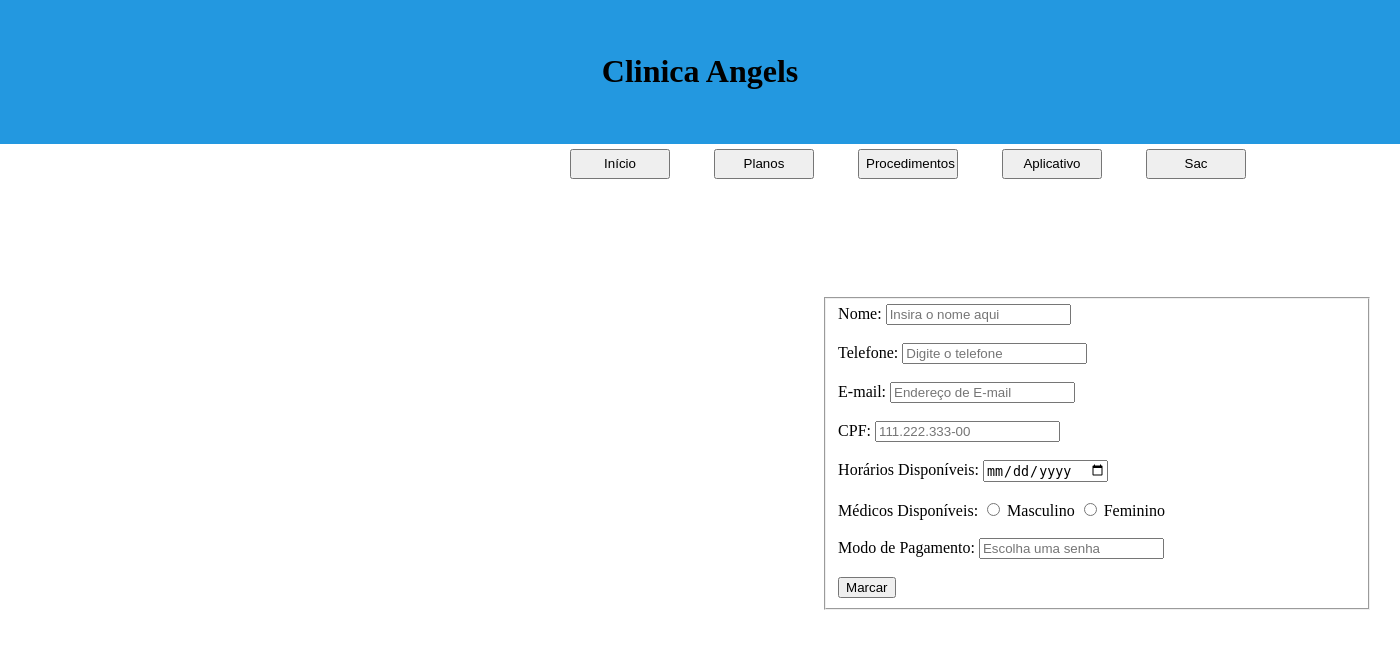
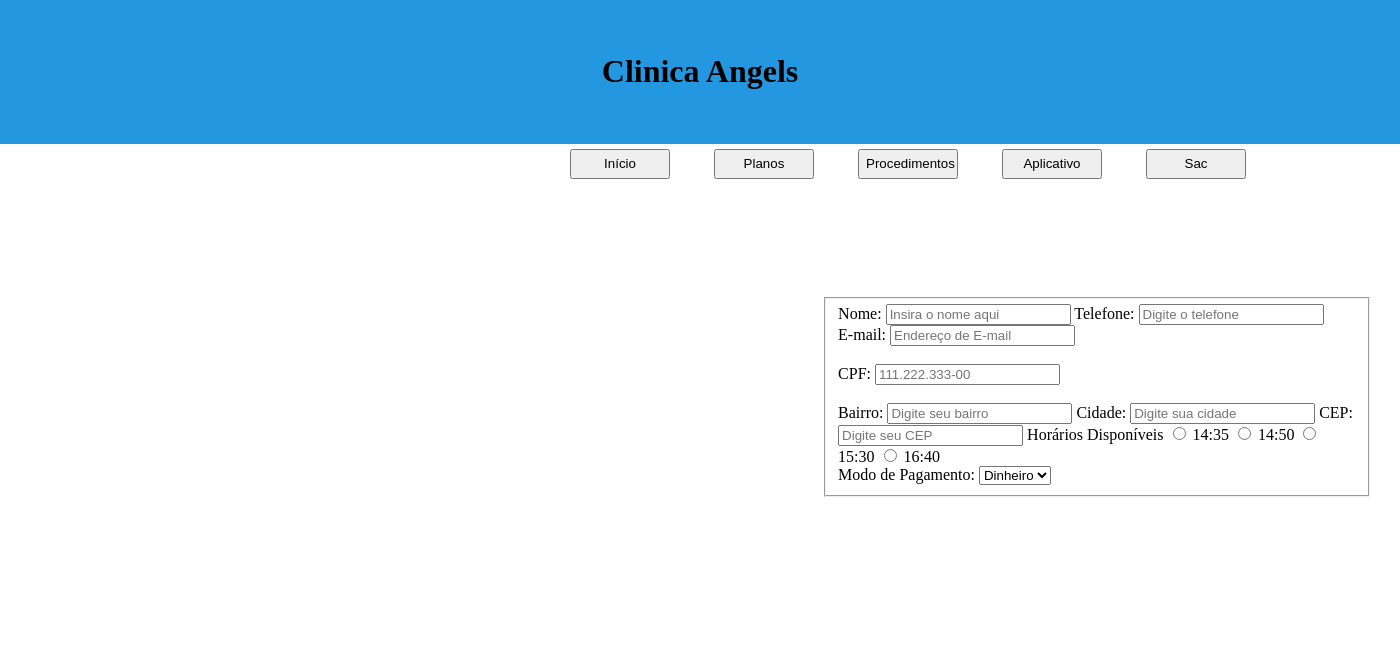
Before and after one commit to ThiagoDefini/clinica_angels, a PHP site: page /consultas.php in a window 1400 px wide. Shown: the top 649 px of the page. Run offline with PHP 8.4, Linux system fonts and the light colour scheme.

Commit message:
ajustes marcar consulta

```diff
--- a/consultas.php
+++ b/consultas.php
@@ -33,10 +33,10 @@
         <form id="formulario" autocomplete="off">
             <fieldset>
             <label>Nome: </label>
-            <input class="campo_nome"type="text" name="txtNome" required maxlength="100" placeholder="Insira o nome aqui"/> <br><br>
+            <input class="campo_nome" type="text" name="txtNome" required maxlength="100" placeholder="Insira o nome aqui"/>
 
             <label>Telefone: </label>
-            <input type="text" name="txtTelefone" required maxlength="100" placeholder="Digite o telefone"/> <br><br>
+            <input type="text" name="txtTelefone" required maxlength="100" placeholder="Digite o telefone"/>  <br>
 
             <label>E-mail: </label>
             <input type="email" name="txtEmail" required maxlength="100" placeholder="Endereço de E-mail"/> <br><br>
@@ -44,17 +44,27 @@
             <label>CPF: </label>
             <input type="text" name="txtCPF" required maxlength="100" placeholder="111.222.333-00"/> <br><br>
 
-            <label>Horários Disponíveis: </label>
-            <input type="date" name="txtCPF" required maxlength="100" placeholder="Cadastro de Pessoa Física"/> <br><br>
+            <label>Bairro: </label>
+            <input type="text" name="txtBairro" required maxlength="100" placeholder="Digite seu bairro"/>
 
-            <label>Médicos Disponíveis: </label>
-            <input type="radio" name="rbSexo" value="m" required/> Masculino
-            <input type="radio" name="rbSexo" value="f" required/> Feminino <br><br>
+            <label>Cidade: </label>
+            <input type="text" name="txtCidade" required maxlength="100" placeholder="Digite sua cidade"/>
+
+            <label>CEP: </label>
+            <input type="text" name="txtCEP" required maxlength="100" placeholder="Digite seu CEP"/>
+
+            <label>Horários Disponíveis</label>
+            <input type="radio" name="txtHora" required/> 14:35
+            <input type="radio" name="txtHora"/> 14:50
+            <input type="radio" name="txtHora"/> 15:30
+            <input type="radio" name="txtHora"/> 16:40 <br>
 
             <label>Modo de Pagamento: </label>
-            <input type="password" name="txtSenha" required maxlength="100" placeholder="Escolha uma senha"/> <br><br>
-
-            <input type="submit" name="btn_enviar" value="Marcar"/>
+            <select name="pagamento">
+                <option value="dinheiro">Dinheiro</option>
+                <option value="debito">Débito</option>
+                <option value="credito">Crédito</option>
+            </select>
             </fieldset>
         </form>
     </div>
```
